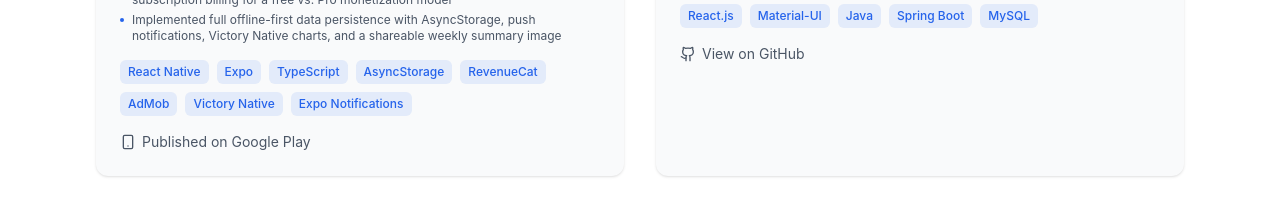
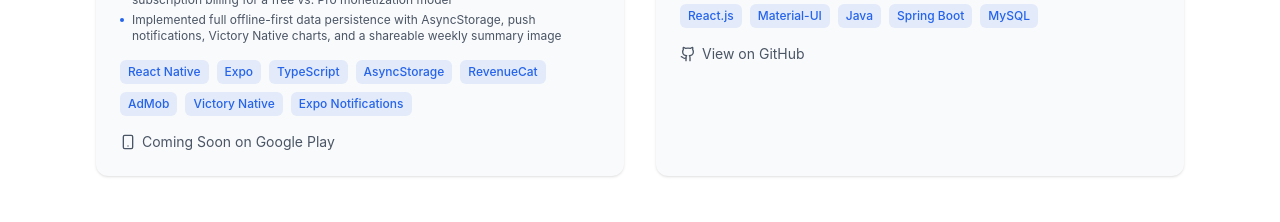
Before and after one commit to miracle3411/Portfolio, a React (Vite) app: page / in a window 1280 px wide. Shown: the part 4000-4222 px from the top of the page. Built offline with nearby package versions, Linux system fonts and the light colour scheme; no server answers.

Commit message:
Changed BaonBuddy Description

```diff
--- a/src/components/Projects.jsx
+++ b/src/components/Projects.jsx
@@ -132,7 +132,7 @@
                     ) : (
                       <span className="inline-flex items-center gap-1.5 text-sm text-gray-600 dark:text-gray-400">
                         <Smartphone size={16} />
-                        Published on Google Play
+                        Coming Soon on Google Play
                       </span>
                     )
                   )}
```
